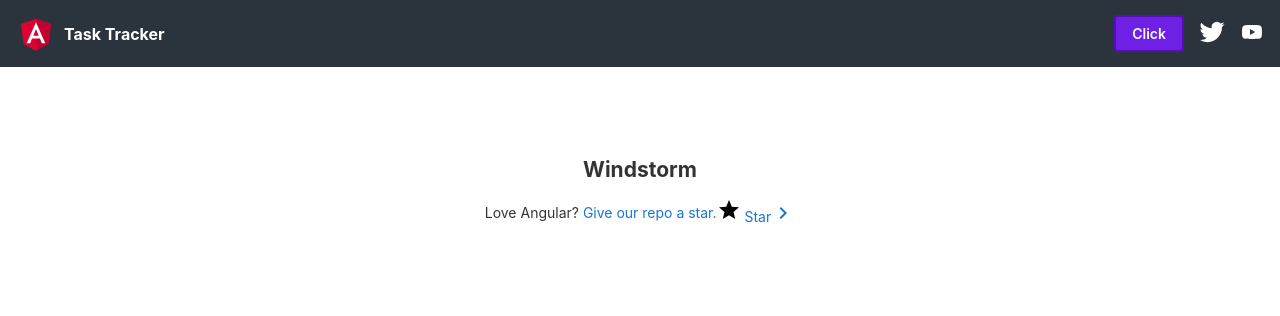
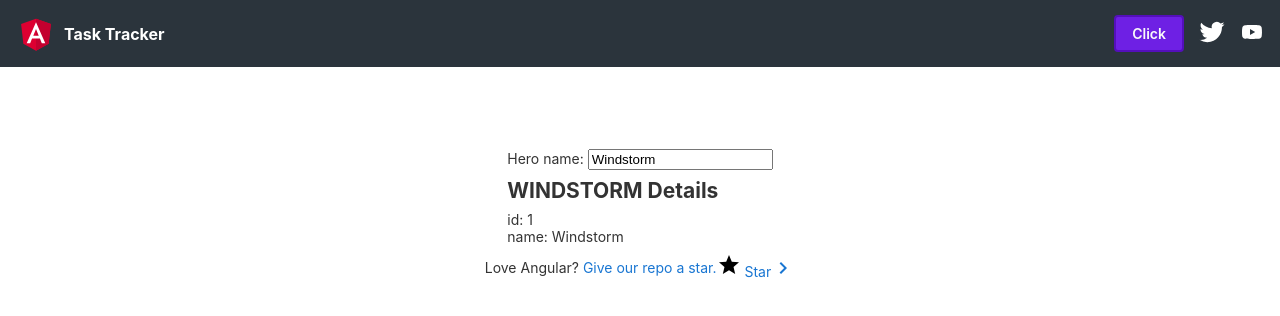
Before and after one commit to myronschippers/ang-strech, an Angular app: page / in a window 1280 px wide. Shown: the top 316 px of the page. Built offline with nearby package versions, Linux system fonts and the light colour scheme.

Commit message:
binding heroes component property model to an input field

```diff
--- a/src/app/components/heroes/heroes.component.html
+++ b/src/app/components/heroes/heroes.component.html
@@ -1 +1,8 @@
-<h2>{{ hero }}</h2>
+<div>
+  <label for="name">Hero name: </label>
+  <input id="name" [(ngModel)]="hero.name" placeholder="name" />
+</div>
+
+<h2>{{ hero.name | uppercase }} Details</h2>
+<div><span>id: </span>{{ hero.id }}</div>
+<div><span>name: </span>{{ hero.name }}</div>
--- a/src/app/components/heroes/heroes.component.ts
+++ b/src/app/components/heroes/heroes.component.ts
@@ -1,4 +1,5 @@
 import { Component } from '@angular/core';
+import { Hero } from '../../types';
 
 @Component({
   selector: 'app-heroes',
@@ -6,5 +7,8 @@
   styleUrls: ['./heroes.component.scss'],
 })
 export class HeroesComponent {
-  hero: string = 'Windstorm';
+  hero: Hero = {
+    id: 1,
+    name: 'Windstorm',
+  };
 }
--- /dev/null
+++ b/src/app/types/hero.types.ts
@@ -0,0 +1,4 @@
+export interface Hero {
+  id: number;
+  name: string;
+}
--- /dev/null
+++ b/src/app/types/index.ts
@@ -0,0 +1 @@
+export { Hero } from './hero.types';
```
Also changed, not shown: src/ang-splash/app.module.ts (+5 -9 lines), src/app/app.module.ts (+5 -7 lines).
